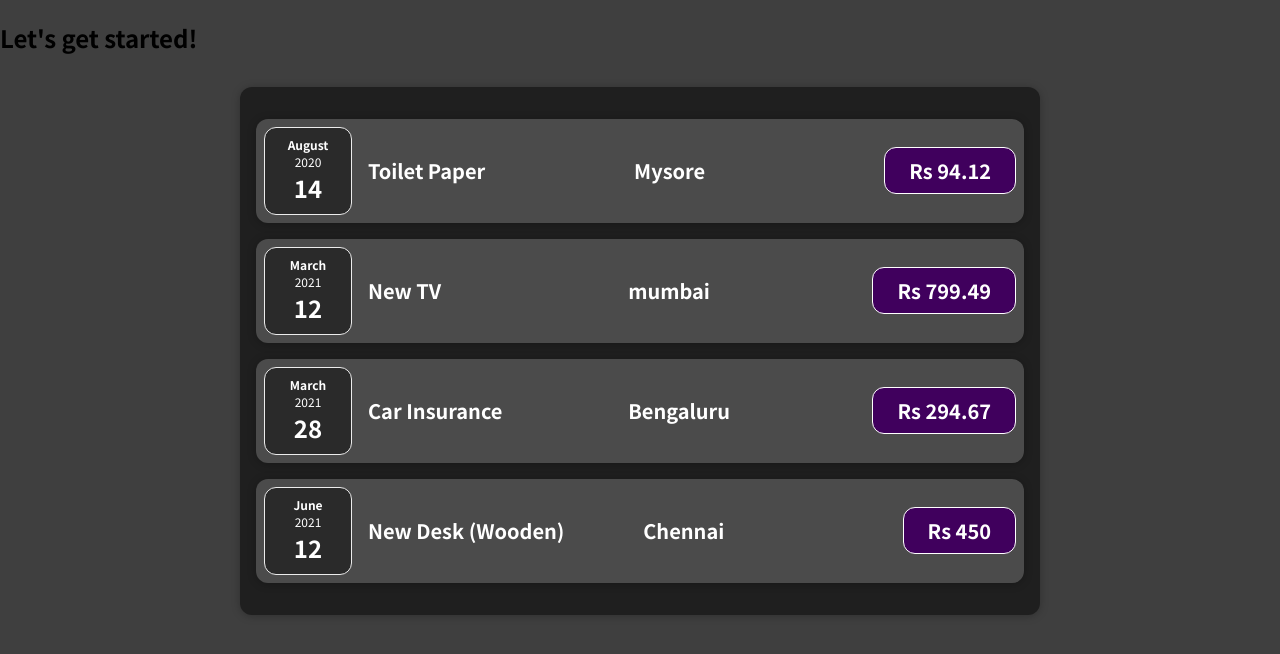
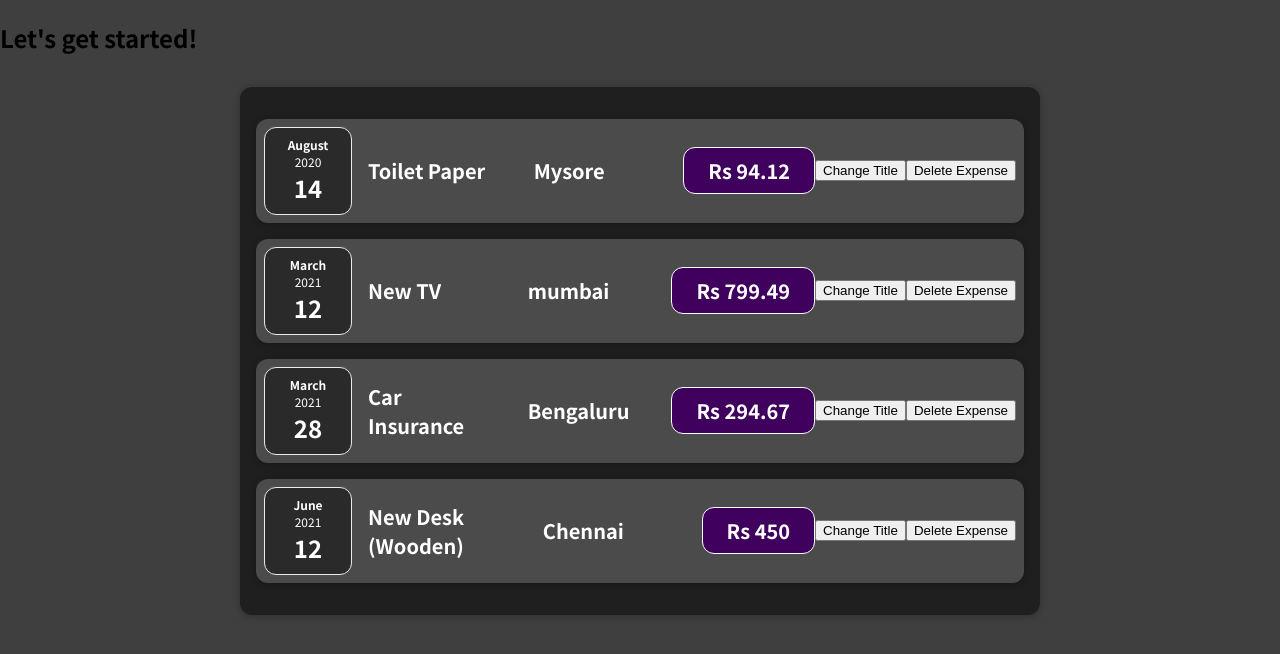
Before and after one commit to roshinys/ExpenseTrackerReact, a React (Create React App) app: page / in a window 1280 px wide. Shown: the top 654 px of the page. Built offline with nearby package versions, Linux system fonts and the light colour scheme.

Commit message:
added clickHandler to delete Expense

```diff
--- a/src/Components/Expenses/Expense.js
+++ b/src/Components/Expenses/Expense.js
@@ -40,6 +40,7 @@ function Expense() {
         return (
           <ExpenseItem
             key={expense.id}
+            id={expense.id}
             date={expense.date}
             title={expense.title}
             amount={expense.amount}
--- a/src/Components/Expenses/ExpenseItem.js
+++ b/src/Components/Expenses/ExpenseItem.js
@@ -4,11 +4,26 @@ import ExpenseDate from "./ExpenseDate";
 import ExpenseDetail from "./ExpenseDetail";
 import Card from "../UI/Card";
 
-function ExpenseItem({ date, title, amount, location }) {
+function ExpenseItem({ id, date, title, amount, location }) {
+  const clickHandler = () => {
+    console.log("clicked");
+  };
+
+  const deleteExpenseHandler = (e) => {
+    const expenseId = e.target.id;
+    const expenseItem = document.getElementById(expenseId).parentElement;
+    const parentExpense = expenseItem.parentElement;
+    parentExpense.removeChild(expenseItem);
+  };
+
   return (
     <Card className="expense-item">
       <ExpenseDate date={date} />
       <ExpenseDetail title={title} amount={amount} location={location} />
+      <button onClick={clickHandler}>Change Title</button>
+      <button id={id} onClick={deleteExpenseHandler}>
+        Delete Expense
+      </button>
     </Card>
   );
 }
```
